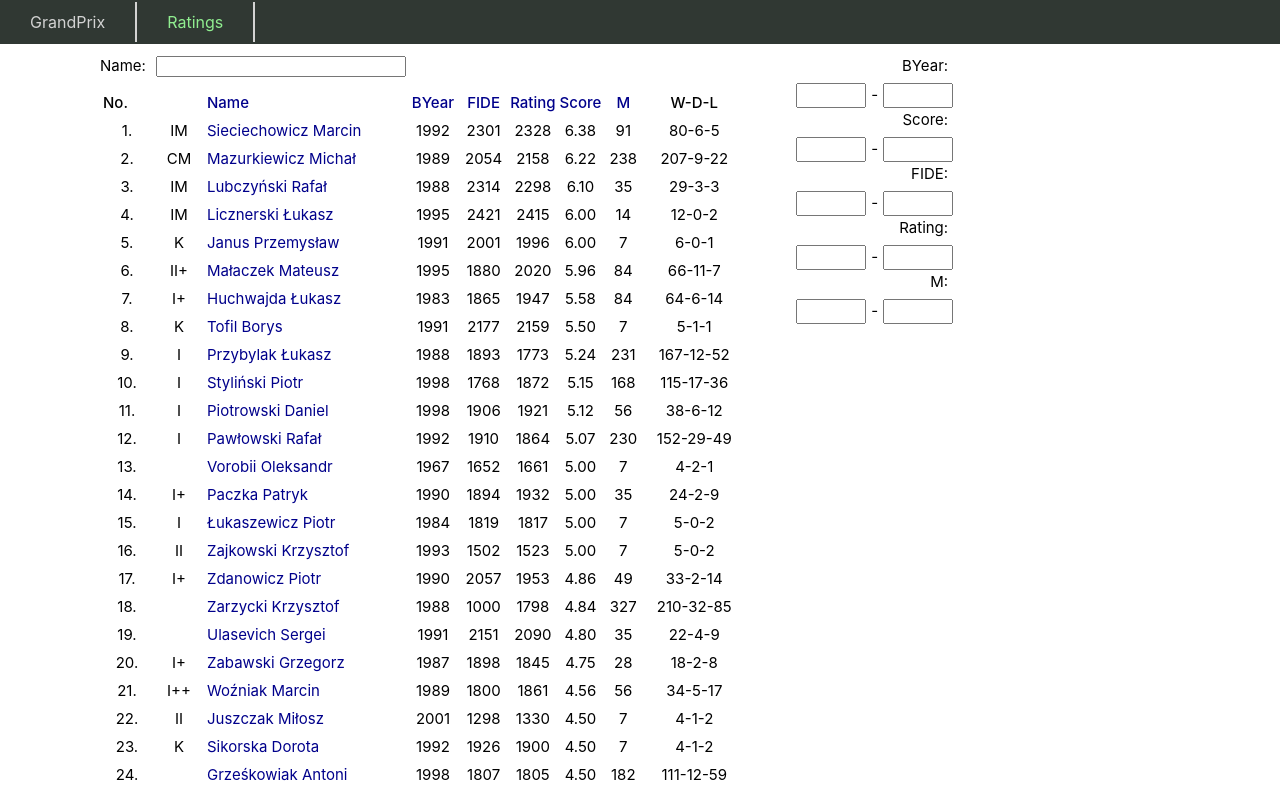
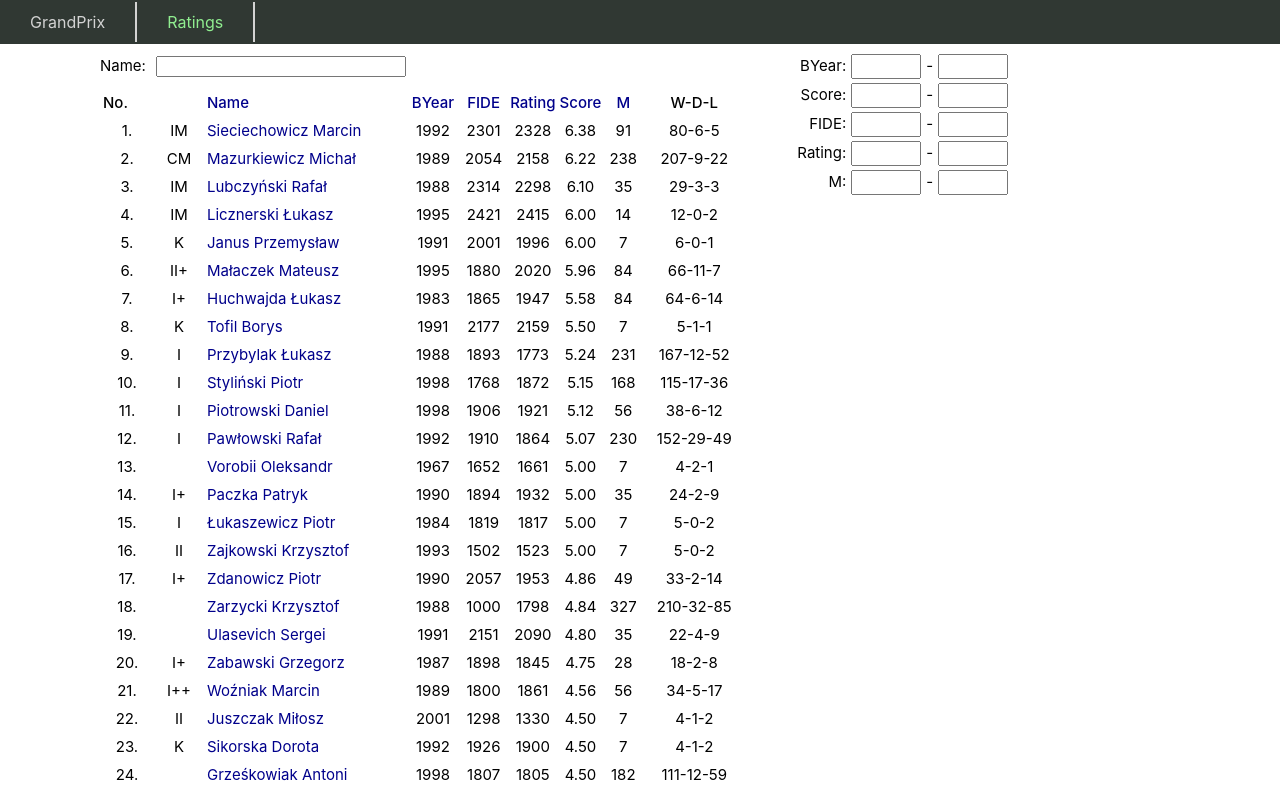
Before and after one commit to matlewan/chessmanager-analysis, a Vue app in the folder frontend/: page /ratings in a window 1280 px wide. Shown: the top 794 px of the page. Built offline with nearby package versions, Linux system fonts and the light colour scheme.

Commit message:
Fix filters refesh

```diff
--- a/frontend/src/components/Filters.vue
+++ b/frontend/src/components/Filters.vue
@@ -1,5 +1,5 @@
 <script setup>
-import { ref, watch, toRaw } from 'vue'
+import { ref, watch, toRaw, onMounted } from 'vue'
 import Range from '@/components/Range.vue'
 
 const props = defineProps({
@@ -13,7 +13,10 @@ const rating = ref({min:undefined, max:undefined})
 const pomysl_rating = ref({min:undefined, max:undefined})
 const M = ref({min:undefined, max:undefined})
 
-watch([score,pomysl_rating,M,rating,birthdate], () => {
+onMounted(() => update())
+watch([score,pomysl_rating,M,rating,birthdate], () => update())
+
+function update() {
   const filters = {
     birthdate: toRaw(birthdate.value),
     score: toRaw(score.value),
@@ -22,17 +25,31 @@ watch([score,pomysl_rating,M,rating,birthdate], () => {
     M: toRaw(M.value)
   }
   emit('update:modelValue', filters)
-})
+}
 </script>
 
 <template>
   <div class="filters">
-    <!-- <label for="name">Name:</label> <input v-model="name" id="name" /> -->
-    <label for="birthdate">BYear:</label> <Range v-model="birthdate" id="birthdate" />
-    <label for="score">Score:</label> <Range v-model="score" id="score" />
-    <label for="rating">FIDE:</label> <Range v-model="rating" id="rating" />
-    <label for="pomysl_rating">Rating:</label> <Range v-model="pomysl_rating" id="pomysl_rating" />
-    <label for="M">M:</label> <Range v-model="M" id="M" />
+    <div class="row">
+      <label for="birthdate">BYear:</label>
+      <Range v-model="birthdate" id="birthdate" />
+    </div>
+    <div class="row">
+      <label for="score">Score:</label>
+      <Range v-model="score" id="score" />
+    </div>
+    <div class="row">
+      <label for="rating">FIDE:</label>
+      <Range v-model="rating" id="rating" />
+    </div>
+    <div class="row">
+      <label for="pomysl_rating">Rating:</label>
+      <Range v-model="pomysl_rating" id="pomysl_rating" />
+    </div>
+    <div class="row">
+      <label for="M">M:</label>
+      <Range v-model="M" id="M" />
+    </div>
   </div>
 </template>
 
@@ -55,4 +72,10 @@ input {
   margin-bottom: 5px;
   width: 300px;
 }
+.row {
+  display: flex;
+}
+.row label {
+  width: 50px;
+}
 </style>
--- a/frontend/src/components/Range.vue
+++ b/frontend/src/components/Range.vue
@@ -18,9 +18,9 @@ function handleInput (e) {
 
 <template>
     <div class="range">
-        <input v-model="min" @focusout="handleInput" />
+        <input type="number" v-model="min" @focusout="handleInput" />
         <label> - </label>
-        <input v-model="max" @focusout="handleInput" />
+        <input type="number" v-model="max" @focusout="handleInput" />
     </div>
 </template>
 
--- a/frontend/src/views/Ratings.vue
+++ b/frontend/src/views/Ratings.vue
@@ -23,7 +23,7 @@ const players = computed(() => {
   const f = toRaw(filters.value)
   const cmp = (a,b) => (a[sortBy.value] < b[sortBy.value] ? sortMode.value : -sortMode.value)
   if (f.score === undefined) {
-    return allPlayers.value.sort(cmp);
+    return []
   }
   return allPlayers.value
     .filter(p => p.name.toLowerCase().includes(fname.value.toLowerCase()))
```
